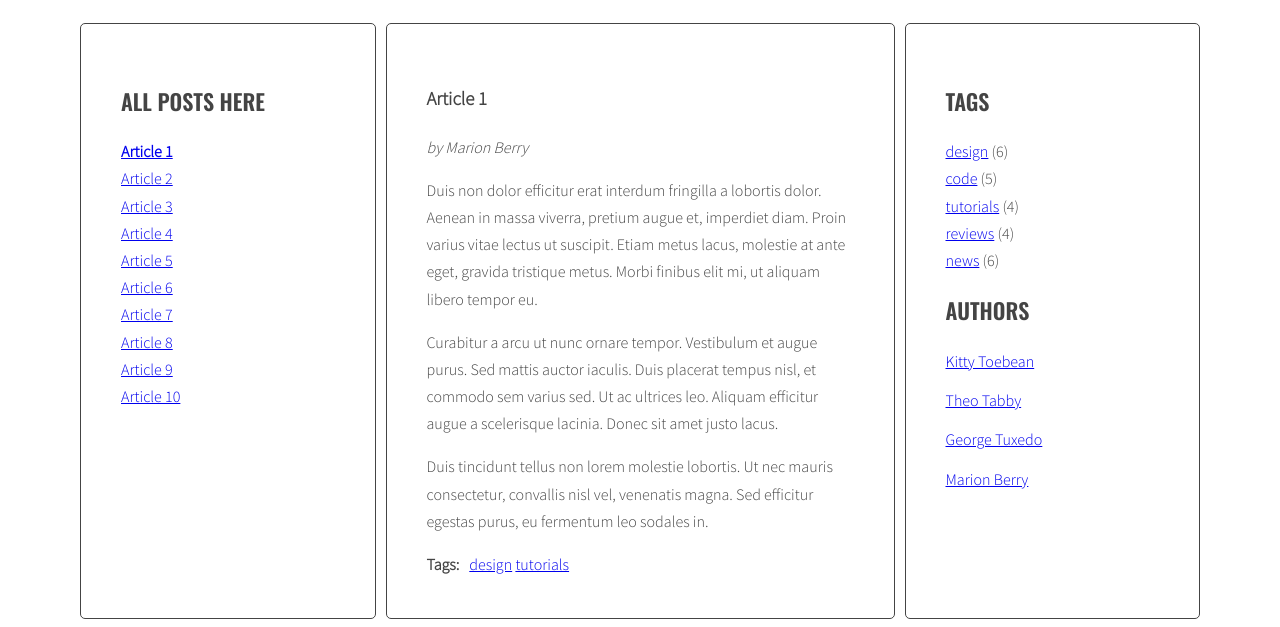
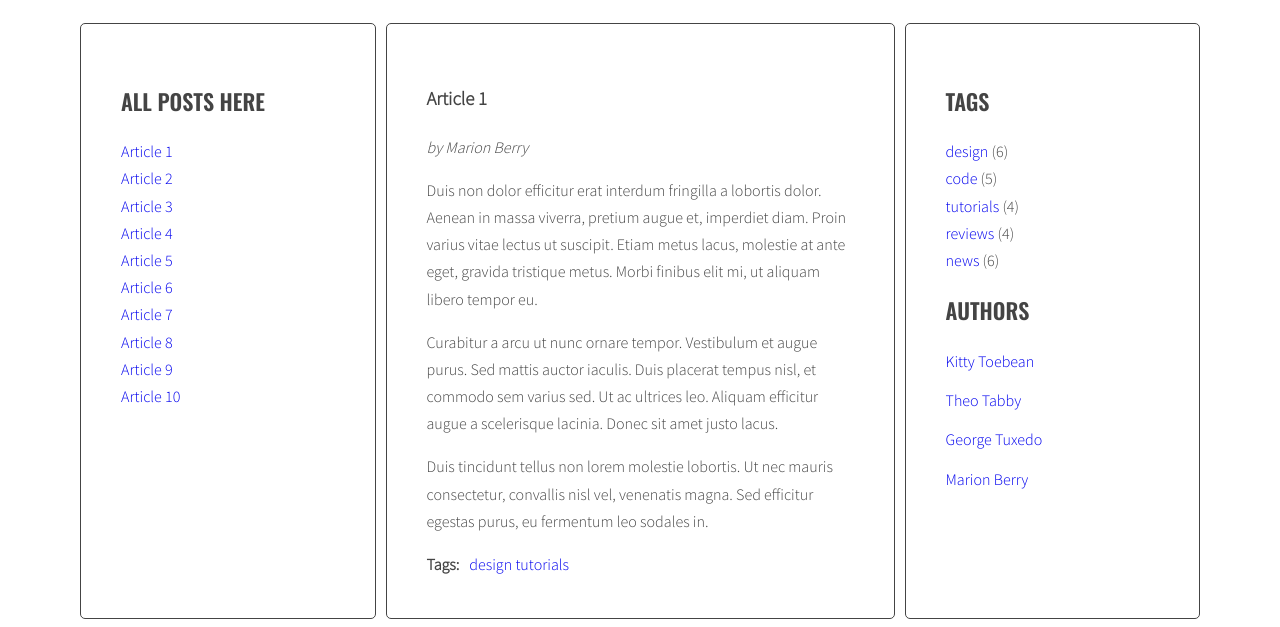
Before and after one commit to pawowczar/javascript-blog, a website: page index.html in a window 1280 px wide. Shown: the part 220-847 px from the top of the page. Drawn offline with nearby package versions, Linux system fonts and the light colour scheme.

Commit message:
Modified css

```diff
--- a/js/script.js
+++ b/js/script.js
@@ -19,6 +19,7 @@ function titleClickHandler(event){
 
 
   console.log('clickedElement:', clickedElement);
+  console.log('clickedElement (with plus): ' + clickedElement);
   console.log('Active class added to link');
 
   /* [DONE] remove class 'active' from all articles */
@@ -35,10 +36,13 @@ function titleClickHandler(event){
   /* find the correct article using the selector (value of 'href' attribute) */
 
   const targetArticle = document.querySelector(articleSelector);
-  console.log('targetArticle '+ targetArticle);
+  console.log('targetArticle ' + targetArticle);
+
+  /* Dalczego w Console.log targetArticel wyskakuje Object Htmlelement ?*/
 
   /* add class 'active' to the correct article */
   targetArticle.classList.add('active');
+
 
 }
 
--- a/sass/style.scss
+++ b/sass/style.scss
@@ -80,9 +80,15 @@ body {
   list-style-type: none;
   margin: 0;
   padding: 0;
-  .active {
+
+  a:link {
+    text-decoration: none;
+  }
+  a:active {
     font-weight: bold;
   }
+
+
 }
 
 .list-horizontal {
```
Also changed, not shown: css/style.css.
